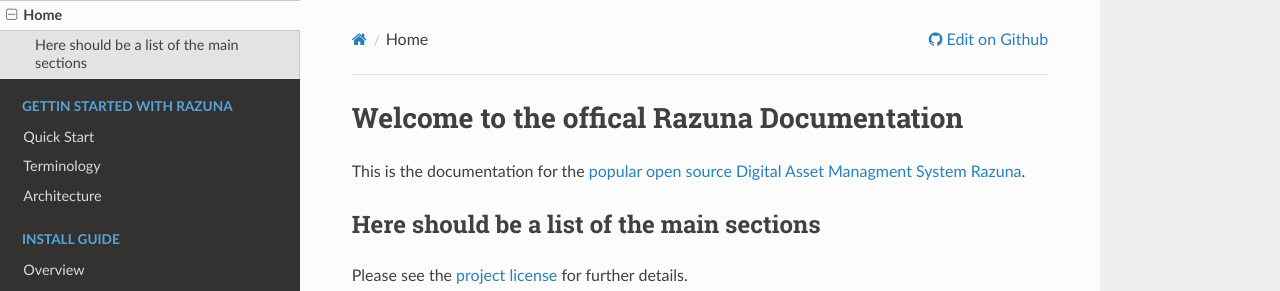
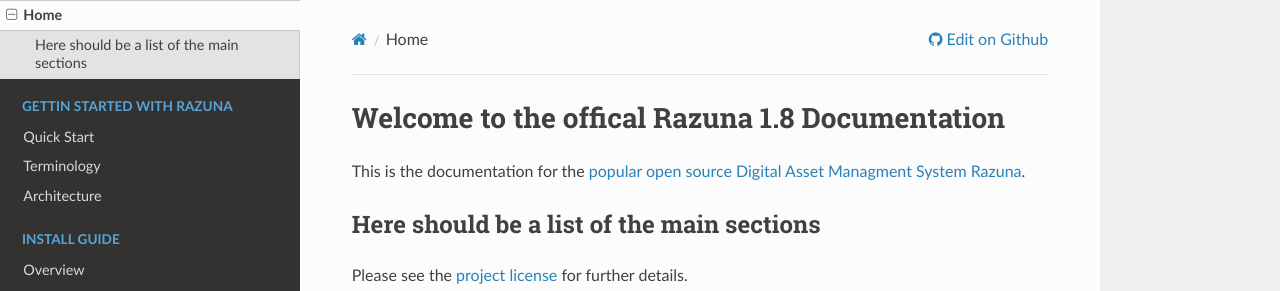
Before and after one commit to razuna/razuna-docs, an MkDocs documentation site: the page built from docs/index.md, in a window 1280 px wide. Shown: the top 291 px of the page. Built offline with MkDocs 1.6.1, drawn with Linux system fonts in a browser that asks for light colours; nearby versions of some CDN libraries; old or Windows-style settings are respelled for this version of MkDocs.

Commit message:
Changed title

```diff
--- a/docs/index.md
+++ b/docs/index.md
@@ -1,4 +1,4 @@
-# Welcome to the offical Razuna Documentation
+# Welcome to the offical Razuna 1.8 Documentation
 
 This is the documentation for the [popular open source Digital Asset Managment System Razuna](http://razuna.org).
 
```
